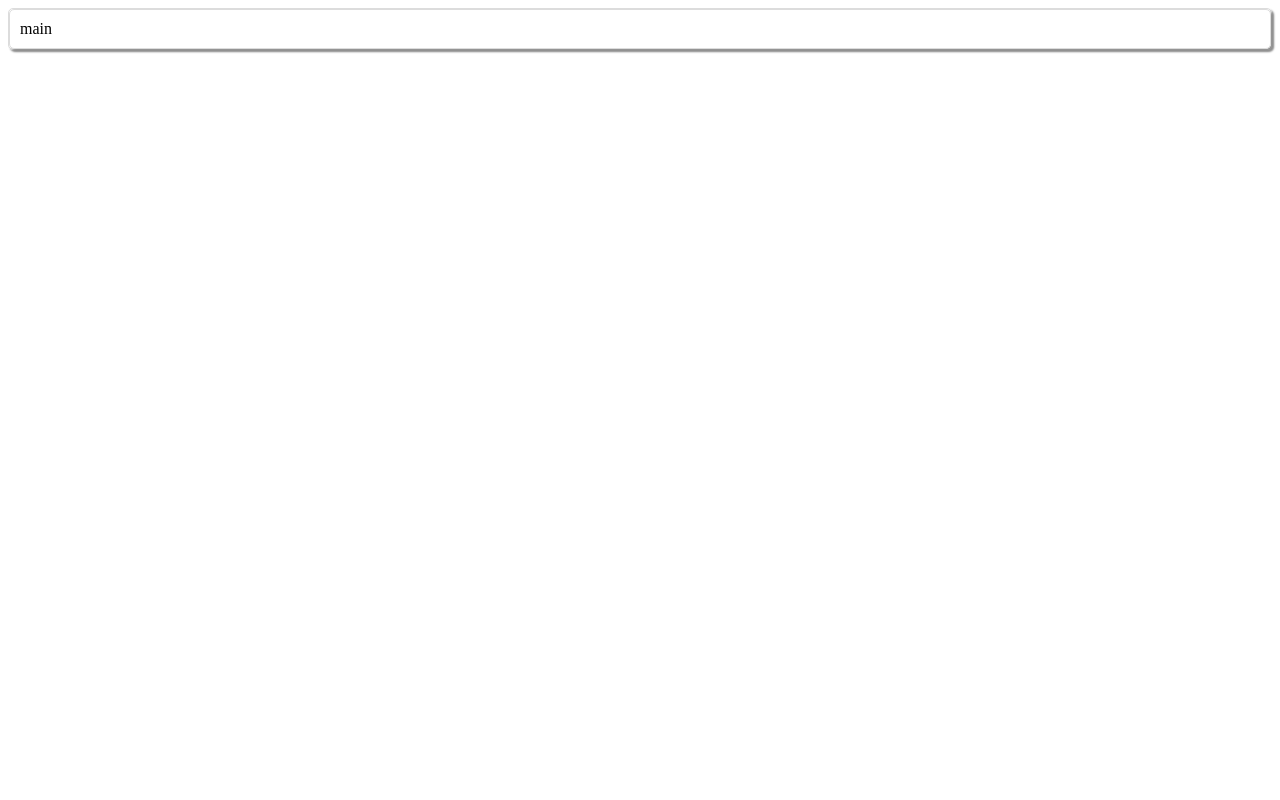
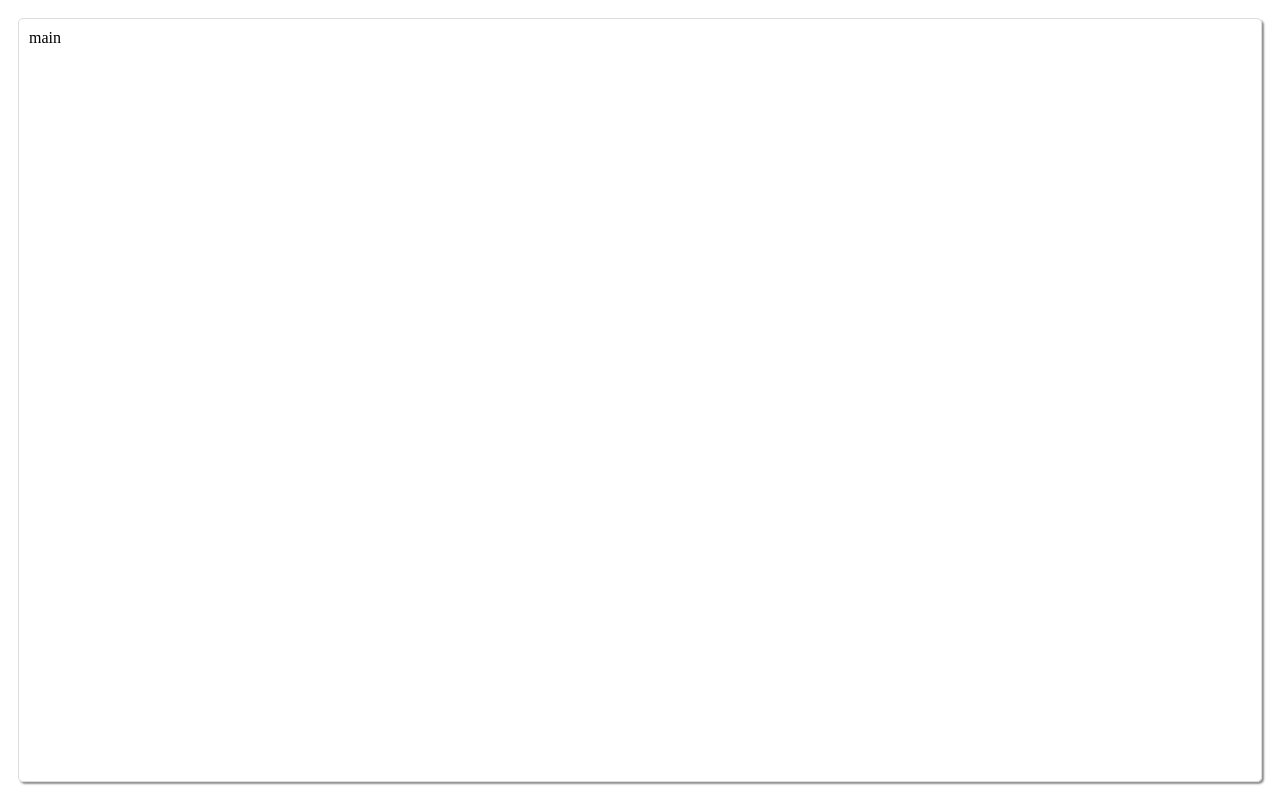
Before and after one commit to empeeu/divIDE, a plain HTML site: page divTest.html in a window 1280 px wide. Drawn offline with Linux system fonts and the light colour scheme.

Commit message:
Fixing div row/columns order and stretching

```diff
--- a/divTest.html
+++ b/divTest.html
@@ -1,20 +1,42 @@
 <html>
 <head>
 <style>
-div {
+.container {
+    flex: 1;
+    display: flex;
+}
+
+.column-items {
+    flex-direction: column;
+}
+
+.row-items {
+    flex-direction: row;
+}
+
+.border-style {
     border: gainsboro;
     border-width: thin;
     border-style: solid;
     padding: 10px;
+    margin: 10px;
     box-shadow: 2px 2px 2px #909090;
     border-radius: 5px;
-    //width: 100%;
-    //position: relative;
+}
+
+#main {
+    bottom: 0px;
+    top: 0px;
+    left: 0px;
+    right: 0px;
+    position: absolute;
+    display: flex;
 }
 
 #outer {
     position: relative;
-    padding: 0px;
+    width: 100%;
+    height: 100%;
 }
 
 .ctxMenu{
@@ -44,11 +66,11 @@ menu:hover > menu{
     display:block;
 }
 menu > menu{
-    display:block;
+    display:none;
     position:relative;
     top:-20px;
     left:100%;
-    width:120px;
+    width:140px;
 }
 menu[title]:before{
     content:attr(title);
@@ -60,7 +82,7 @@ menu:not([title]):before{
 </head>
 <body>
 <div id='outer'>
-<div id="main">
+<div id="main" class='border-style column-items'>
 main
 </div>
 </div>
@@ -82,7 +104,9 @@ function make_menu(elem, number){
         menu += '<menu title="Remove Container" onclick="removeContainer(this)"> \
         </menu>'
     }
-    menu += '<menu title="Split Horizontal" onclick="splitHorizontal()"> \
+    menu += '<menu title="Align"> \
+                 <menu title="Vertical"> </menu>  \
+                 <menu title="Horizontal"></menu> \
         </menu> \
     </menu>'
     elem.innerHTML += menu;
@@ -124,8 +148,9 @@ function removeContainer(elem){
 }
 function addContainer(elem){
     console.log('addContainer');
-    parentElem = elem.parentElement.parentElement
+    parentElem = elem.parentElement.parentElement;
     div = document.createElement('div');
+    div.className = 'container border-style row-items';
     parentElem.appendChild(div);
     div.id = NELEMENTS + 1;
     div.innerHTML = NELEMENTS + 1;
```
